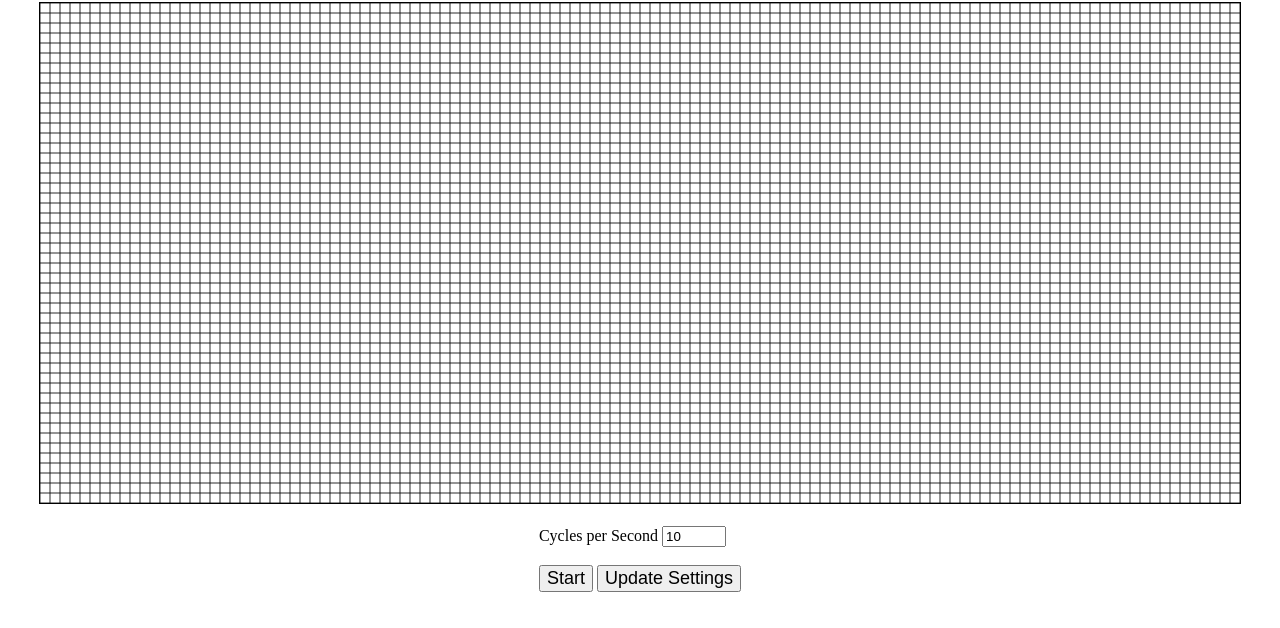
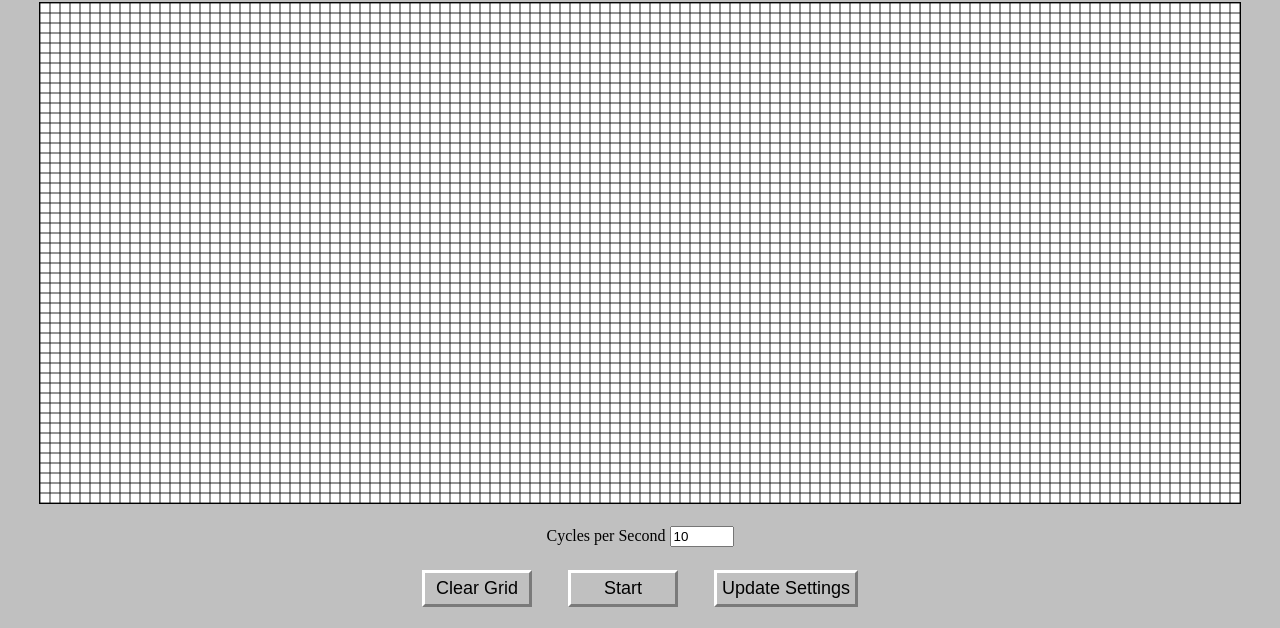
Before and after one commit to qpwoeirut/GamesAndGadgets, a plain HTML site: page life.html in a window 1280 px wide. Shown: the part 172-800 px from the top of the page. Drawn offline with nearby package versions, Linux system fonts and the light colour scheme.

Commit message:
make background gray, add Clear Grid button

```diff
--- a/life.css
+++ b/life.css
@@ -1,3 +1,9 @@
+body {
+    min-width: fit-content;
+    min-height: fit-content;
+    background-color: #c0c0c0;
+}
+
 canvas#lifeCanvas {
     border-color: black;
     border-style: solid;
--- a/life.html
+++ b/life.html
@@ -10,6 +10,7 @@
     <script src="logger.js"></script>
     <script src="grid.js"></script>
     <script src="life.js"></script>
+    <link rel="stylesheet" href="clickable.css">
     <link rel="stylesheet" href="life.css">
 </head>
 
@@ -23,12 +24,15 @@
             </canvas>
             <br><br>
             <div id="inputContainer" class="center">
-                <label for="speedInput">Cycles per Second</label>
-                <input id="speedInput" name="speedInput" type="number" min="1" max="200" value="10">
-                <br><br>
                 <div class="center">
-                    <button id="runButton" onclick="handleRunClick();">Start</button>
-                    <button id="updateButton" onclick="updateSettings();">Update Settings</button>
+                    <label for="speedInput">Cycles per Second</label>
+                    <input id="speedInput" name="speedInput" type="number" min="1" max="200" value="10">
+                </div>
+                <br>
+                <div class="center">
+                    <button class="clickable" onclick="clearGrid()">Clear Grid</button>
+                    <button id="runButton" class="clickable" onclick="handleRunClick();">Start</button>
+                    <button id="updateButton" class="clickable" onclick="updateSettings();">Update Settings</button>
                 </div>
             </div>
         </div>
--- a/life.js
+++ b/life.js
@@ -25,13 +25,10 @@ function newGame(game) {
 }
 
 function handleRunClick() {
-    const runButton = document.getElementById("runButton");
     if (game.state === OFF) {
-        runButton.textContent = "Stop";
         startGame();
     }
     else {
-        runButton.textContent = "Start"
         stopGame();
     }
 }
@@ -39,6 +36,8 @@ function handleRunClick() {
 function startGame() {
     logMessage("invoked startGame");
 
+    const runButton = document.getElementById("runButton");
+    runButton.textContent = "Stop";
     updateSettings();
     game.state = ON;
 }
@@ -46,13 +45,15 @@ function startGame() {
 function stopGame() {
     logMessage("invoked stopGame");
 
+    const runButton = document.getElementById("runButton");
+    runButton.textContent = "Start"
     game.state = OFF;
     clearInterval(game.runner);
 }
 
 function updateSettings() {
     const speedInput = parseInt(document.getElementById("speedInput").value);
-    if (isNaN(speedInput) || speedInput < 0) {
+    if (isNaN(speedInput) || speedInput < 1) {
         alert("Speed Input is invalid");
         return;
     }
@@ -67,6 +68,12 @@ function updateSettings() {
         updateGrid();
         renderGrid();
     }, 1000/game.speed);
+}
+
+function clearGrid() {
+    stopGame();
+    game.grid = createGrid(false);
+    renderGrid();
 }
 
 function setSize(size) {
```
